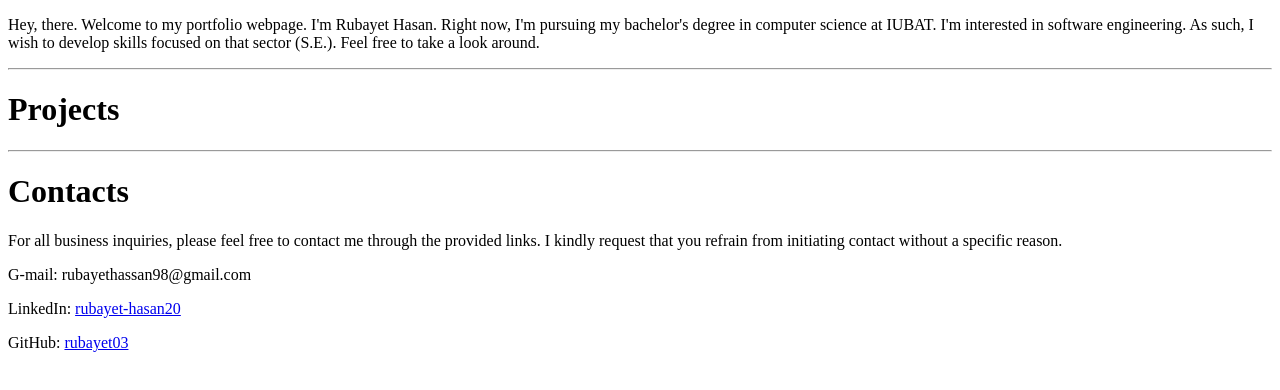
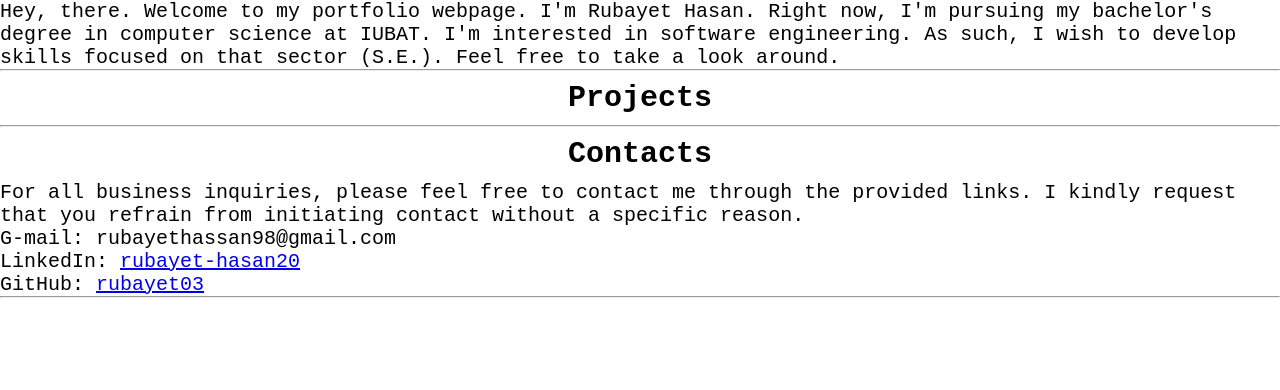
Before and after one commit to rubayet03/rubayet03.github.io, a plain HTML site: page index.html in a window 1280 px wide. Drawn offline with Linux system fonts and the light colour scheme.

Commit message:
add files

```diff
--- a/index.html
+++ b/index.html
@@ -16,12 +16,17 @@
     <hr class="line-break">
     <h1>Contacts</h1>
     <p>For all business inquiries, please feel free to contact me through the provided links. I kindly request that you refrain from initiating contact without a specific reason.</p>
-         <p>G-mail: rubayethassan98@gmail.com</p>
-         <p>LinkedIn: <a href="https://www.linkedin.com/in/rubayet-hasan20"  target="_blank" rel="noopener noreferrer">rubayet-hasan20</a></p>
-         <p>GitHub: <a href="https://github.com/rubayet03" target="_blank" rel="noopener noreferrer">rubayet03</a></p>
+         <p>G-mail: <span class="gmail">rubayethassan98@gmail.com</span></p>
+         <p>
+            LinkedIn: <a href="https://www.linkedin.com/in/rubayet-hasan20"  target="_blank" rel="noopener noreferrer">rubayet-hasan20</a>
+        </p>
+         <p>
+            GitHub: <a href="https://github.com/rubayet03" target="_blank" rel="noopener noreferrer">rubayet03</a>
+        </p>
+    <hr class="line-break">
     </div>
 
-
+    <!-- add link to notes webpage -->
 
 
 </body>
--- a/style/style.css
+++ b/style/style.css
@@ -0,0 +1,20 @@
+*
+{
+    margin: 0;
+    padding: 0;
+    font-family: 'Courier New', Courier, monospace;
+    font-size: 20px;
+}
+.content h1
+{
+    text-align: center;
+    padding: 10px;
+    font-size: 30px;
+}
+.gmail:hover
+{
+    transition-duration: 1s;
+    color: blue;
+    font-size: 22px;
+    font-weight: bold;
+}
```
